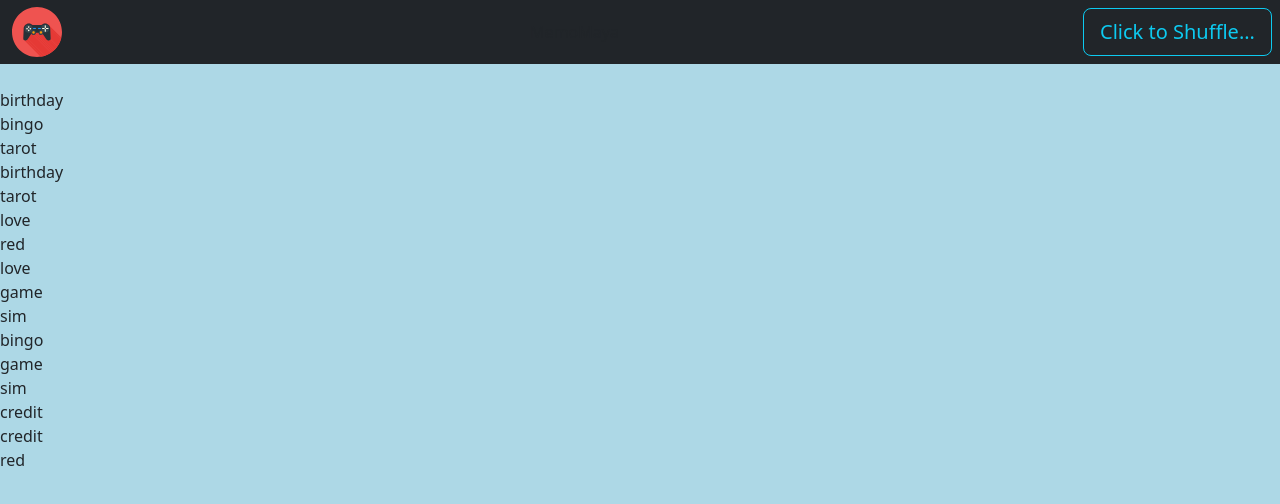
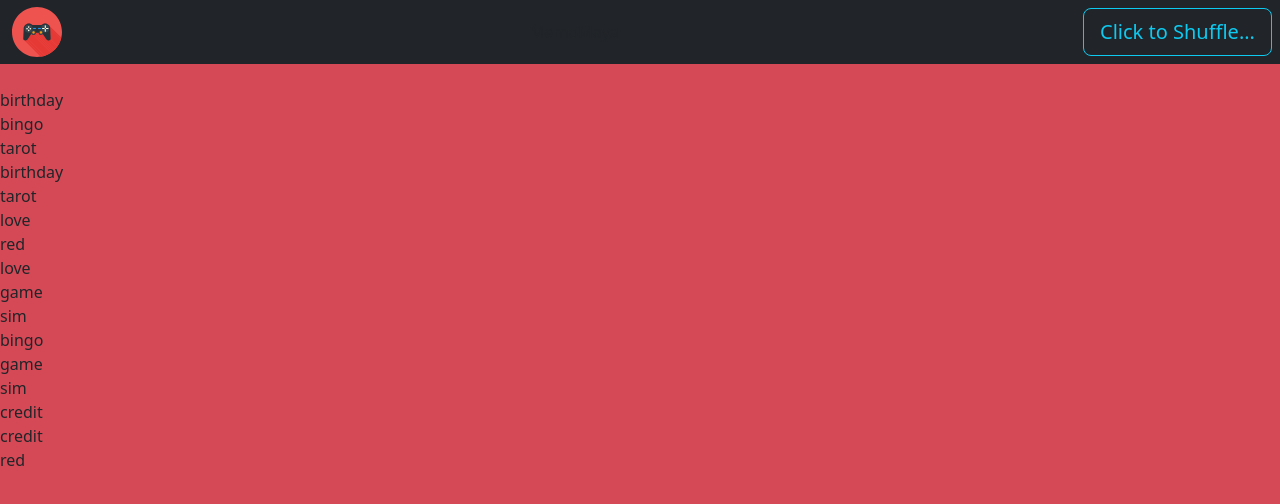
Before and after one commit to evelynatamuk/game, a React (Vite) app in the folder client/: page / in a window 1280 px wide. Shown: the top 504 px of the page. Built offline with nearby package versions, Linux system fonts and the light colour scheme.

Commit message:
style(index.css): change background color

```diff
--- a/client/index.css
+++ b/client/index.css
@@ -1,3 +1,3 @@
 #root {
-    background-color: lightblue;
+  background-color: #d54957;
 }
```
